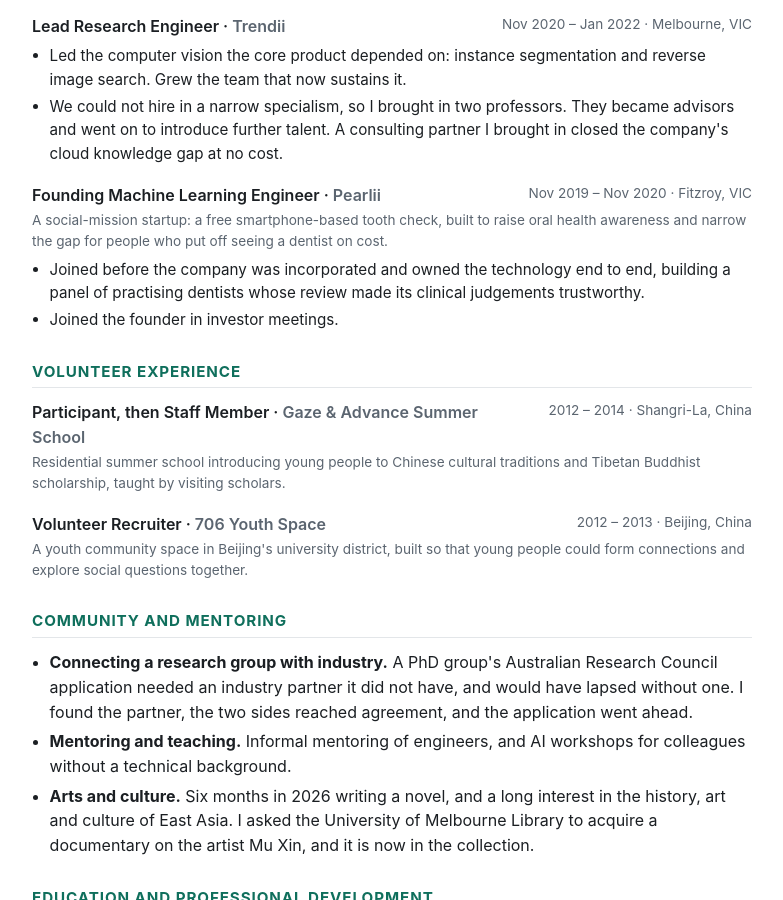
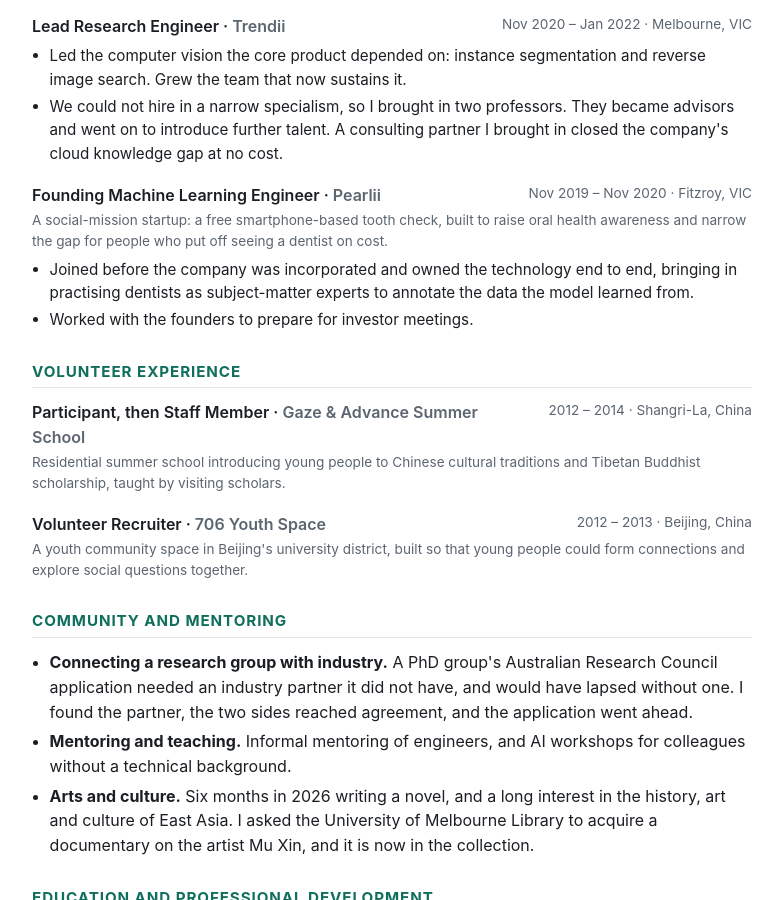
Before and after one commit to ruodingt/ruodingt.github.io, a Jekyll site: the page built from cv/index.md, in a window 1280 px wide and 900 px high, scrolled down 1604 px. Shown: the whole window, without its empty margins (248-1031 px from the left). Built offline with Jekyll 4.4.1, drawn with Linux system fonts in a browser that asks for light colours.

Commit message:
Correct what the Pearlii dentist team actually did
The dentists were subject-matter experts annotating training data, not a
review panel validating clinical output. "Whose review made its clinical
judgements trustworthy" claimed clinical validation the product never had,
and would not survive a question about it.

Also: prepared for investor meetings with the founders, rather than simply
attending them.

Co-Authored-By: Claude Opus 5 <noreply@anthropic.com>

```diff
--- a/_data/cv.yml
+++ b/_data/cv.yml
@@ -62,8 +62,8 @@ experience:
     location: "Fitzroy, VIC"
     context: "A social-mission startup: a free smartphone-based tooth check, built to raise oral health awareness and narrow the gap for people who put off seeing a dentist on cost."
     achievements:
-      - "Joined before the company was incorporated and owned the technology end to end, building a panel of practising dentists whose review made its clinical judgements trustworthy."
-      - "Joined the founder in investor meetings."
+      - "Joined before the company was incorporated and owned the technology end to end, bringing in practising dentists as subject-matter experts to annotate the data the model learned from."
+      - "Worked with the founders to prepare for investor meetings."
 
 # The CV guide asks that volunteer and not-for-profit experience be clearly
 # separated from professional experience, so these carry dates of their own.
```
